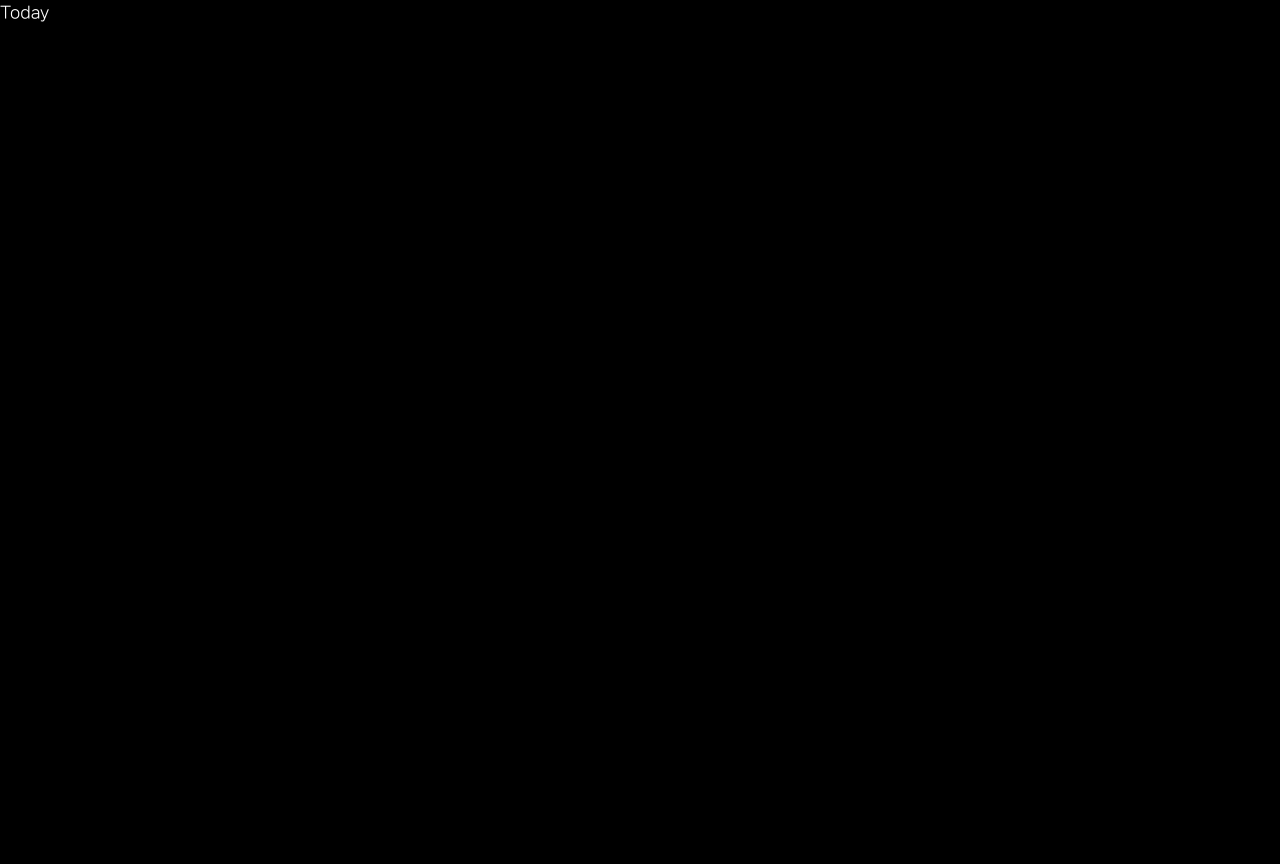
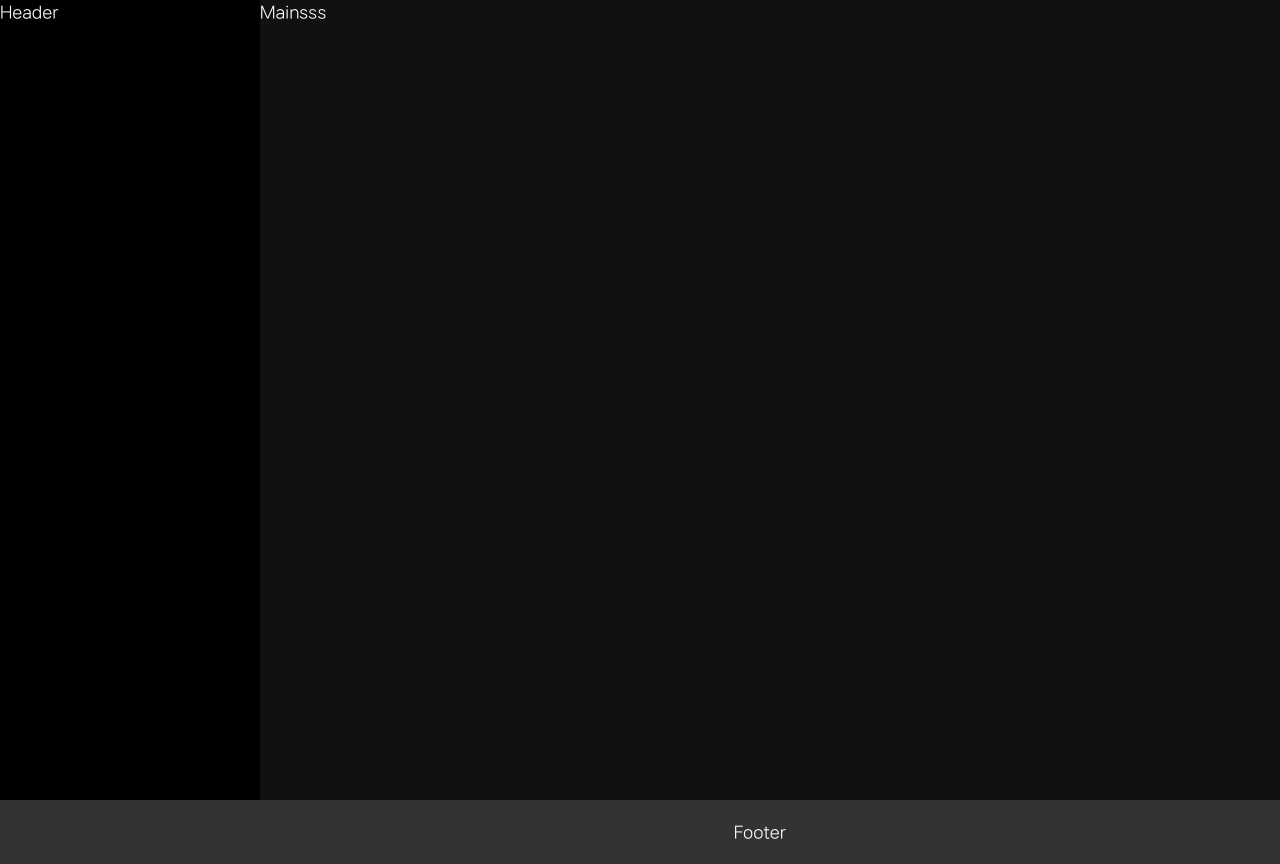
Before and after one commit to designshake/designshake-practice-YOTUB, a React (Create React App) app: page /today in a window 1280 px wide. Before the commit the page ends 800 px from the top, so only its background shows below. Built offline with nearby package versions, Linux system fonts and the light colour scheme.

Commit message:
구조화다시올림

```diff
--- a/package.json
+++ b/package.json
@@ -41,5 +41,8 @@
       "last 1 firefox version",
       "last 1 safari version"
     ]
+  },
+  "devDependencies": {
+    "@babel/plugin-proposal-private-property-in-object": "^7.21.11"
   }
 }
--- a/src/App.js
+++ b/src/App.js
@@ -1,6 +1,5 @@
-
 import React from 'react'
-import { BrowserRouter, Routes, Route } from 'react-router-dom'
+import { BrowserRouter, Routes, Route } from 'react-router-dom';
 
 import Home from './pages/Home'
 import Today from './pages/Today'
@@ -14,28 +13,33 @@ import Channel from './pages/Channel'
 import Video from './pages/Video'
 import Search from './pages/Search'
 import Not from './pages/Not'
-
-
+import Header from './components/section/Header';
+import Main from './components/section/Main';
+import Footer from './components/section/Footer';
 
 const App = () => {
-  return (
-    <BrowserRouter>
-          <Routes>
-            <Route path='/' element={<Home/>} />
-            <Route path='/today' element={<Today/>} />
-            <Route path='/developer' element={<Developer/>} />
-            <Route path='/webd'  element={<Webd/>} />
-            <Route path='/website'  element={<Website/>}/>
-            <Route path='/gsap'  element={<Gsap/> }/>
-            <Route path='/port'  element={<Port/>} />
-            <Route path='/youtbe' element={<Youtube/>} />
-            <Route path='/channel/:channelID'  element={<Channel/>} />
-            <Route path='/video/:videoID'  element={<Video/>} />
-            <Route path='/search/:searchID'  element={<Search/>} />
-            <Route path='/*'  element={<Not/>} />
-          </Routes>
-    </BrowserRouter>
-  )
+    return (
+        <BrowserRouter>
+            <Header />
+                <Main>
+                    <Routes>
+                        <Route path='/' element={<Home />} />
+                        <Route path="/today" element={<Today />} />
+                        <Route path="/developer" element={<Developer />} />
+                        <Route path="/webd" element={<Webd />} />
+                        <Route path="/website" element={<Website />} />
+                        <Route path="/gsap" element={<Gsap />} />
+                        <Route path="/port" element={<Port />} />
+                        <Route path="/youtube" element={<Youtube />} />
+                        <Route path='/channel/:channelId' element={<Channel />} />
+                        <Route path='/video/:videoId' element={<Video />} />
+                        <Route path='/search/:searchId' element={<Search />} />
+                        <Route path="*" element={<Not />} />
+                    </Routes>
+                </Main>
+                <Footer />
+        </BrowserRouter>
+    );
 }
 
-export default App
+export default App;
--- /dev/null
+++ b/src/assets/scss/section/_layout.scss
@@ -0,0 +1,26 @@
+@charset "UTF-8";
+
+#header {
+  position:fixed;
+  left:0;
+  top:0;
+  width:260px;
+  height:100%;
+  z-index:10000;
+  background-color: #000;
+}
+
+#main {
+  max-width:2000px;
+  min-height:100vh;
+  margin:0 auto;
+  padding-left:260px;
+  background-color: #111;
+
+}
+
+#footer {
+  text-align:center;
+  background-color: #333;
+  padding:20px 20px 20px 260px
+}
--- a/src/assets/scss/style.scss
+++ b/src/assets/scss/style.scss
@@ -10,3 +10,5 @@
 @import "setting/common";
 
 //index.js에 연동을 시켜준다.
+
+@import "section/layout";
--- a/src/components/section/Header.jsx
+++ b/src/components/section/Header.jsx
@@ -1,11 +1,10 @@
 import React from 'react'
-//role 그 사이트의 역할같은걸 의미한다.
 
 const Header = () => {
   return (
-    <Header id='header' role='nav'>
-       Headersss
-      </Header>
+    <header id='header' role='banner'>
+      Header
+    </header>
   )
 }
 
--- a/src/components/section/Main.jsx
+++ b/src/components/section/Main.jsx
@@ -3,7 +3,7 @@ import React from 'react'
 const Main = () => {
   return (
     <main id='main' role='main'>
-      Main
+      Mainsss
     </main>
   )
 }
```
Also changed, not shown: 1 other file (tests, documents, lock files or other folders).
